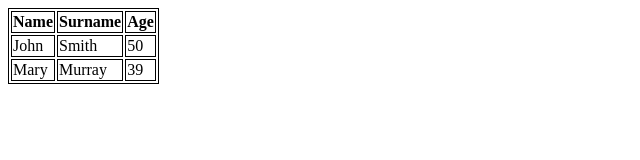
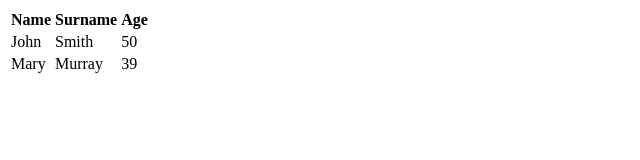
Before and after one commit to jhvanwijk/DFA, a plain HTML site: page index.html in a window 1280 px wide. Shown: the whole page, without its empty margins (0-640 px from the left). Drawn offline with Linux system fonts and the light colour scheme.

Commit message:
Update index.html

```diff
--- a/index.html
+++ b/index.html
@@ -1,8 +1,6 @@
 <html>
   <head>
-    <style>
-      table,th,td {border: 1px solid black;}
-    </style>
+
   </head>
   <body>
     <table>
```
